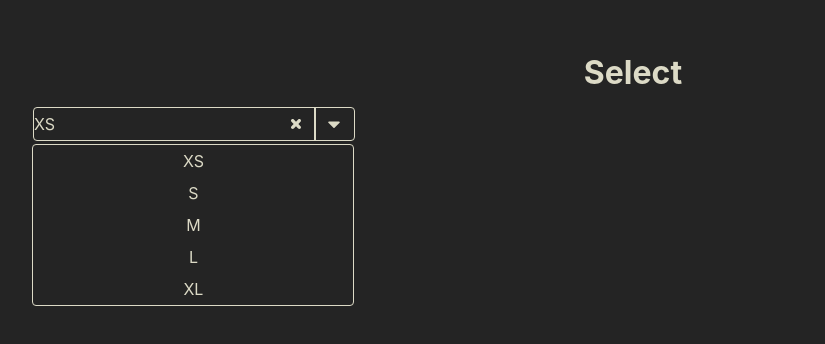
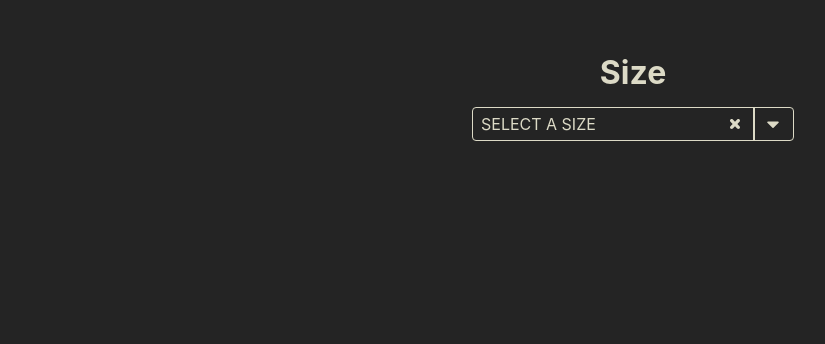
Before and after one commit to pan-liu-us/react-ts-select, a React (Vite) app: page / in a window 1280 px wide. Shown: the top 344 px of the page, without its empty margins (7-832 px from the left). Built offline with nearby package versions, Linux system fonts and the light colour scheme.

Commit message:
finish single select logic

```diff
--- a/src/App.tsx
+++ b/src/App.tsx
@@ -3,6 +3,7 @@ import './App.css';
 import Select from './Select';
 
 const options = [
+  {label: "SELECT A SIZE", value: "SELECT A SIZE"},
   {label: "XS", value: "XS"},
   {label: "S", value: "S"},
   {label: "M", value: "M"},
@@ -15,7 +16,7 @@ function App() {
 
   return (
     <div>
-      <h1>Select</h1>
+      <h1>Size</h1>
       <Select options={options} value={value} onChange={o => setValue(o)} />
     </div>
   )
--- a/src/Select.tsx
+++ b/src/Select.tsx
@@ -1,3 +1,4 @@
+import { useState } from "react";
 import styles from "./select.module.css";
 import { TiTimes } from 'react-icons/ti';
 import { FaCaretDown } from 'react-icons/fa';
@@ -14,19 +15,36 @@ type SelectProps = {
 }
 
 function Select({ options, onChange, value }: SelectProps) {
+  const [isOpen, setIsOpen] = useState(false);
+
   return (
-    <div tabIndex={0} className={styles.container}>
-      <span className={styles.value}>{value?.label}</span>
-      <TiTimes className={styles.delete}/>
-      <div className={styles.divider}></div>
-      <FaCaretDown className={styles.caret}/>
-      <ul className={`${styles.options} ${styles.show}`}>
-        {options.map(o => (
-          <li key={o.label} className={styles.option}>
-            {o.value}
-          </li>
-        ))}
-      </ul>
+    <div
+      tabIndex={0}
+      className={styles.container}>
+        <span className={styles.value}>{value?.label}</span>
+        <TiTimes
+          className={styles.delete}
+          onClick={e => onChange(options[0])}/>
+        <div
+          className={styles.divider}>
+        </div>
+        <FaCaretDown
+          className={styles.caret}
+          onClick={() => setIsOpen(prev => !prev)}/>
+        <ul
+          className={`${styles.options} ${isOpen ? styles.show : ""}`}>
+            {options.slice(1).map(o => (
+              <li
+                key={o.label}
+                className={styles.option}
+                onClick={e => {
+                  o !== value ? onChange(o) : undefined;
+                  setIsOpen(false);
+                }}>
+                  {o.value}
+              </li>
+            ))}
+        </ul>
     </div>
   )
 }
--- a/src/select.module.css
+++ b/src/select.module.css
@@ -8,6 +8,7 @@
   align-items: center;
   gap: .5em;
   outline: none;
+  margin: auto;
 }
 
 .container:focus {
@@ -19,6 +20,7 @@
   display: flex;
   gap: .5em;
   flex-wrap: wrap;
+  margin-left: .5em;
 }
 
 .delete {
@@ -52,6 +54,7 @@
 
 .options {
   position: absolute;
+  text-align: left;
   margin: 0;
   padding: 0;
   list-style: none;
@@ -80,3 +83,8 @@
   background-color: #58A4BB;;
   color: #DCDAC6;
 }
+
+.option.disabled {
+  pointer-events: none;
+  opacity: 0.6;
+}
```
